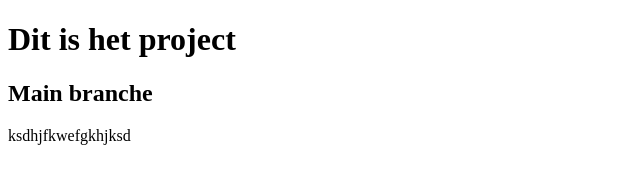
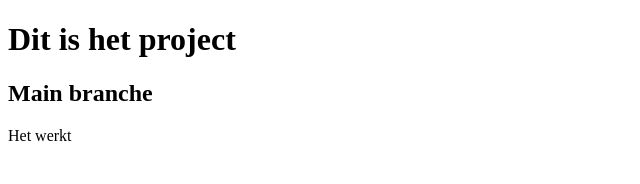
Before and after one commit to AnoukWilderink/software, a plain HTML site: page index.html in a window 1280 px wide. Shown: the full height of the page, 0-640 px from the left. Drawn offline with Linux system fonts and the light colour scheme.

Commit message:
Kleine aanpassing

```diff
--- a/index.html
+++ b/index.html
@@ -9,6 +9,7 @@
     <body>
         <h1>Dit is het project</h1>
         <h2>Main branche</h2>
-        <p>ksdhjfkwefgkhjksd</p>
+        <p>Het werkt</p>
+
     </body>
 </html>
```
